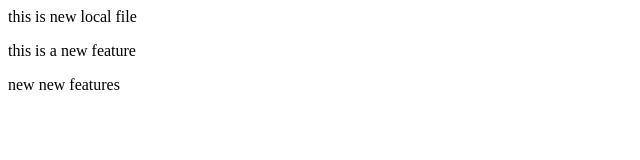
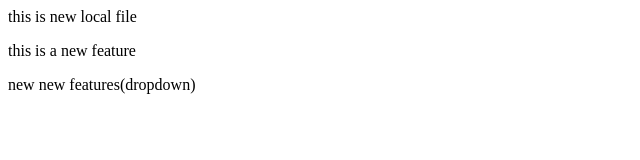
Before and after one commit to ventricle27/localrepo, a plain HTML site: page index.html in a window 1280 px wide. Shown: the whole page, without its empty margins (0-640 px from the left). Drawn offline with Linux system fonts and the light colour scheme.

Commit message:
dropdown

```diff
--- a/index.html
+++ b/index.html
@@ -1,3 +1,3 @@
 <p>this is new local file</p>
 <p>this is a new feature</p>
-<p>new new features</p>
+<p>new new features(dropdown)</p>
```
